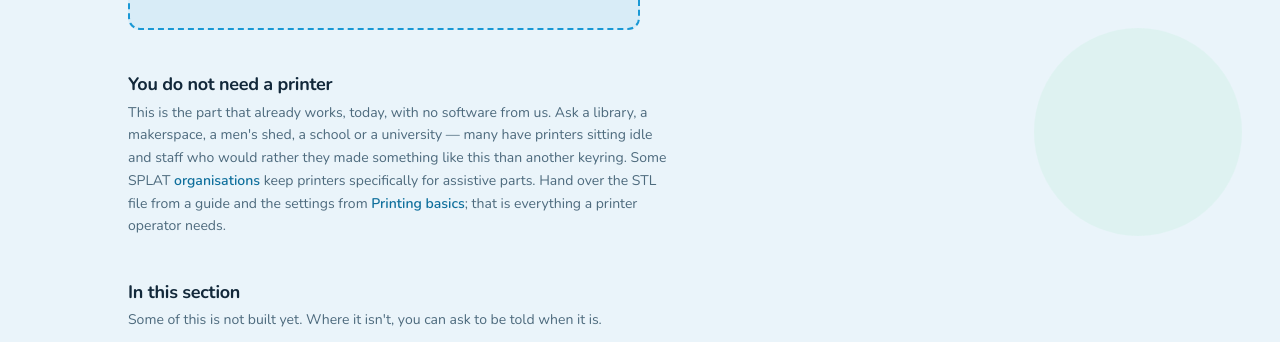
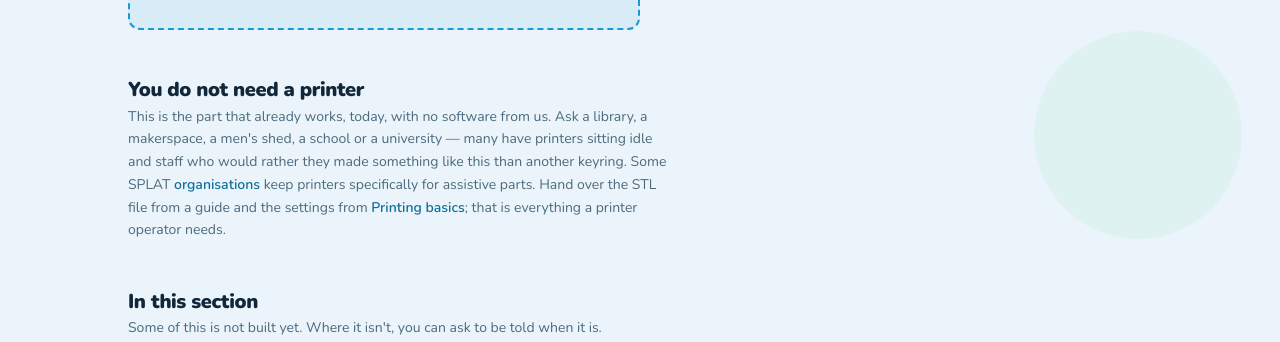
Before and after one commit to bpetselis01/splat-connect, a Next.js app in the folder packages/web/: page /printing in a window 1280 px wide. Shown: the part 548-890 px from the top of the page. Built offline with nearby package versions, Linux system fonts and the light colour scheme; no server answers.

Commit message:
feat(web): dress the 3D Printing pillar in its own tone
The section is mostly unbuilt but it is one of the three things SPLAT provides,
so it gets a real page rather than a placeholder — and now the apricot that marks
it as a pillar rather than a supporting section.

```diff
--- a/packages/web/app/printing/page.tsx
+++ b/packages/web/app/printing/page.tsx
@@ -40,7 +40,7 @@ export default function PrintingPage() {
         <EditorialImage illustration="printer" ratio="2/1" />
       </div>
 
-      <h2 className="mt-10 text-lg font-bold text-ink">You do not need a printer</h2>
+      <h2 className="title-detail mt-12">You do not need a printer</h2>
       <p className="mb-4 mt-1 max-w-prose text-sm leading-relaxed text-muted">
         This is the part that already works, today, with no software from us. Ask a
         library, a makerspace, a men&apos;s shed, a school or a university — many have
@@ -57,12 +57,12 @@ export default function PrintingPage() {
         ; that is everything a printer operator needs.
       </p>
 
-      <h2 className="mt-10 text-lg font-bold text-ink">In this section</h2>
+      <h2 className="title-detail mt-12">In this section</h2>
       <p className="mb-4 mt-1 max-w-prose text-sm text-muted">
         Some of this is not built yet. Where it isn&apos;t, you can ask to be told when
         it is.
       </p>
-      <HubGrid items={printing.children} tone={printing.tone} />
+      <HubGrid items={printing.children} tone={printing.tone} art={printing.art} />
     </div>
   )
 }
```
